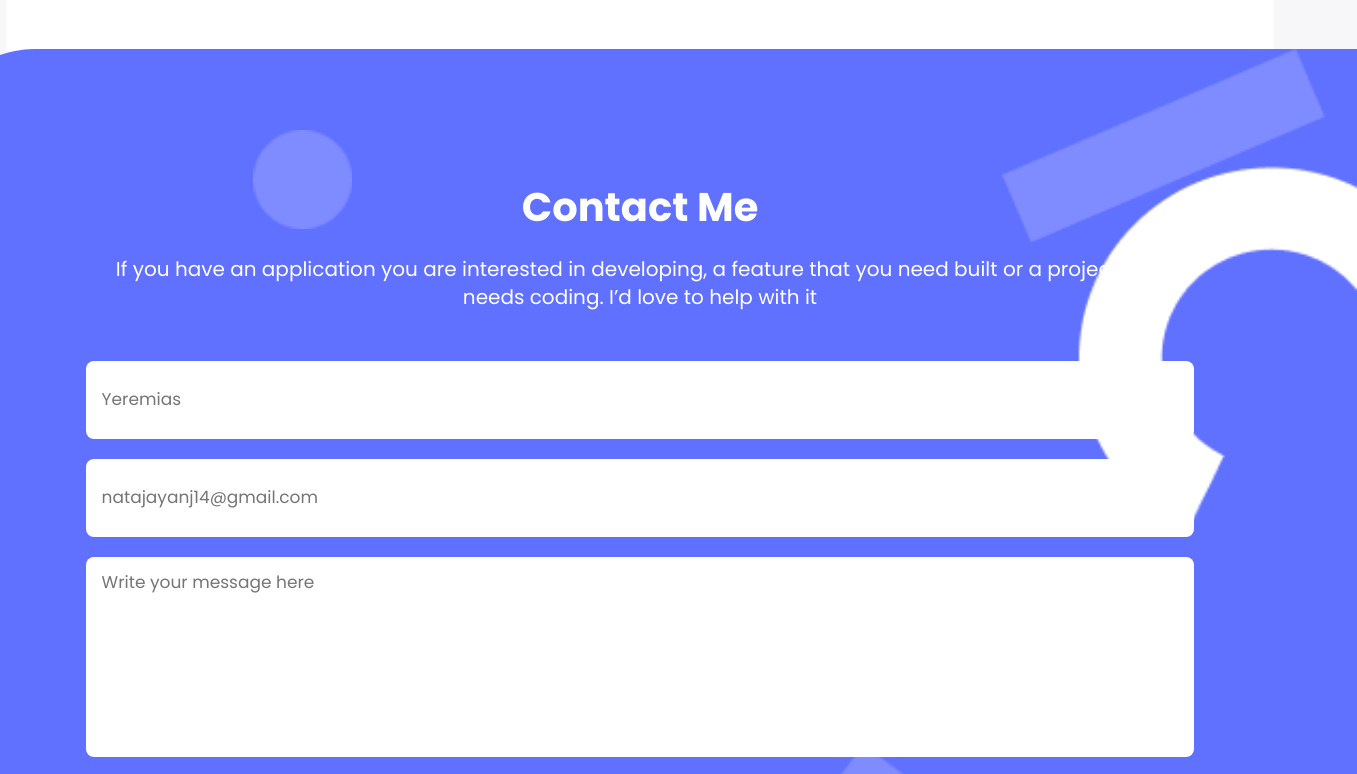
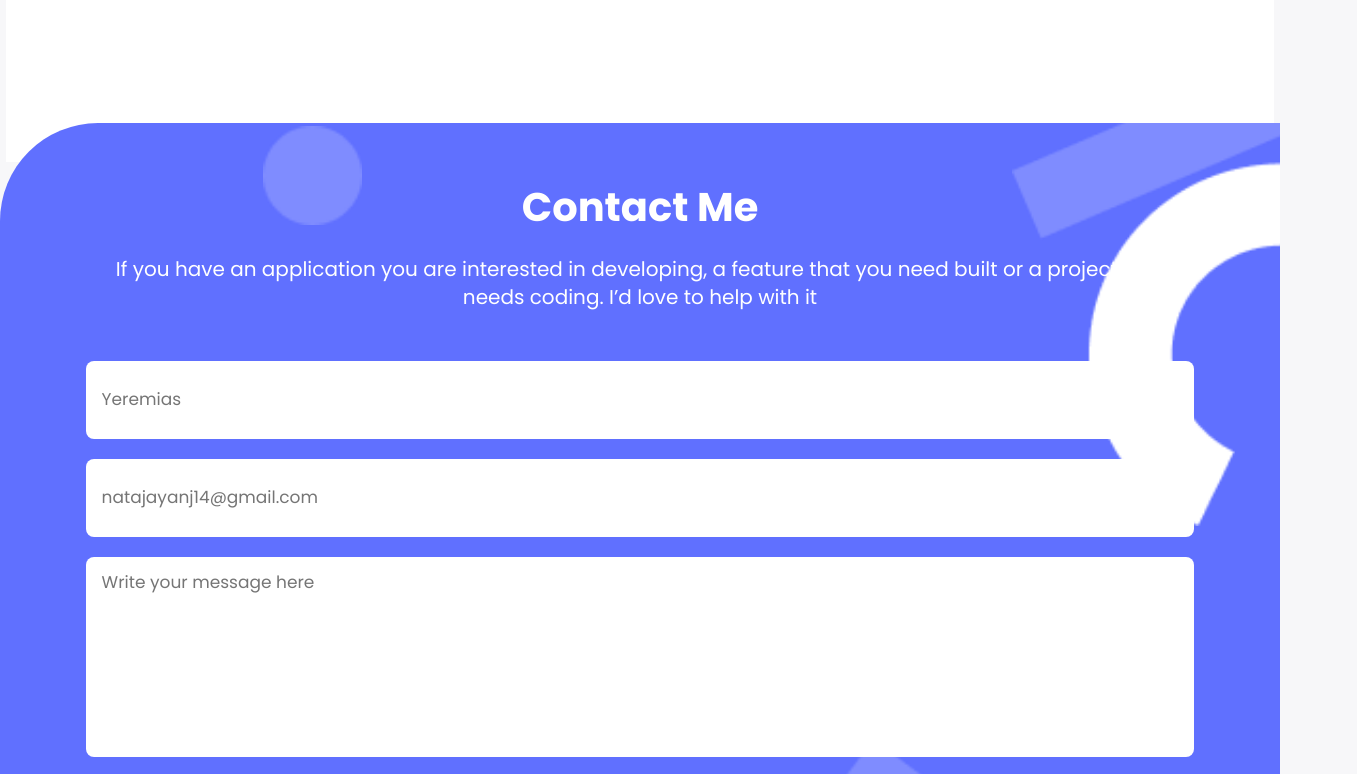
Before and after one commit to MyMicroverseProjects/PortfolioProject, a website: page index.html in a window 1280 px wide. Shown: the part 4254-5028 px from the top of the page, 1357 px wide, since content can reach past the window. Drawn offline with Linux system fonts and the light colour scheme.

Commit message:
Change the approach regarding the background in the form
+ The main container will be in charge of containing the
background-color while the pseudoclass derivated from it will contain
the images. At the same type the width of the content will not be
controlled by none of those components. All of this was made to reduce
the complexity and make the styling easier. It was the easier way to fix
the never ending horizontal scrolling issue

```diff
--- a/css/contact.css
+++ b/css/contact.css
@@ -1,8 +1,14 @@
 .contact-container {
+  display: flex;
+  align-items: center;
+  justify-content: center;
   margin-top: 10.3rem;
-  margin-bottom: 5rem;
   padding: 2.4rem;
+  padding-bottom: 7rem;
   position: relative;
+  overflow: hidden;
+  border-radius: 9.8rem 0 0 0;
+  background-color: #6070ff;
 }
 
 .contact-container::before {
@@ -13,14 +19,14 @@
   position: absolute;
   right: -6.8%;
   top: -10%;
-  z-index: -1;
-  margin: 0 1rem;
-  background-color: #6070ff;
-  border-radius: 9.8rem 0 0 0;
   background-image: url("../images/icon01.png"), url("../images/icon02.png"), url("../images/icon03.png");
   background-repeat: no-repeat;
   background-position: 100% -1%, 24% 8%, 84% 86%;
   background-size: 31%, 9%, 24%;
+}
+
+.contact-container > * {
+  z-index: 1;
 }
 
 .contact-info {
```
